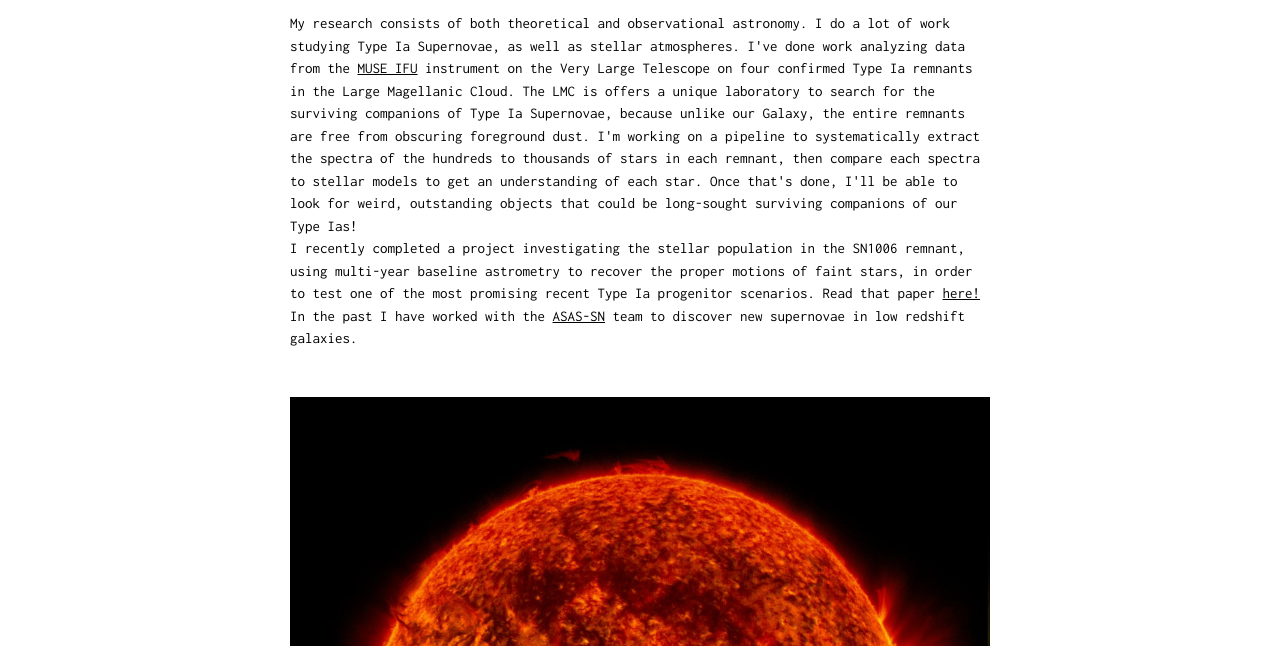
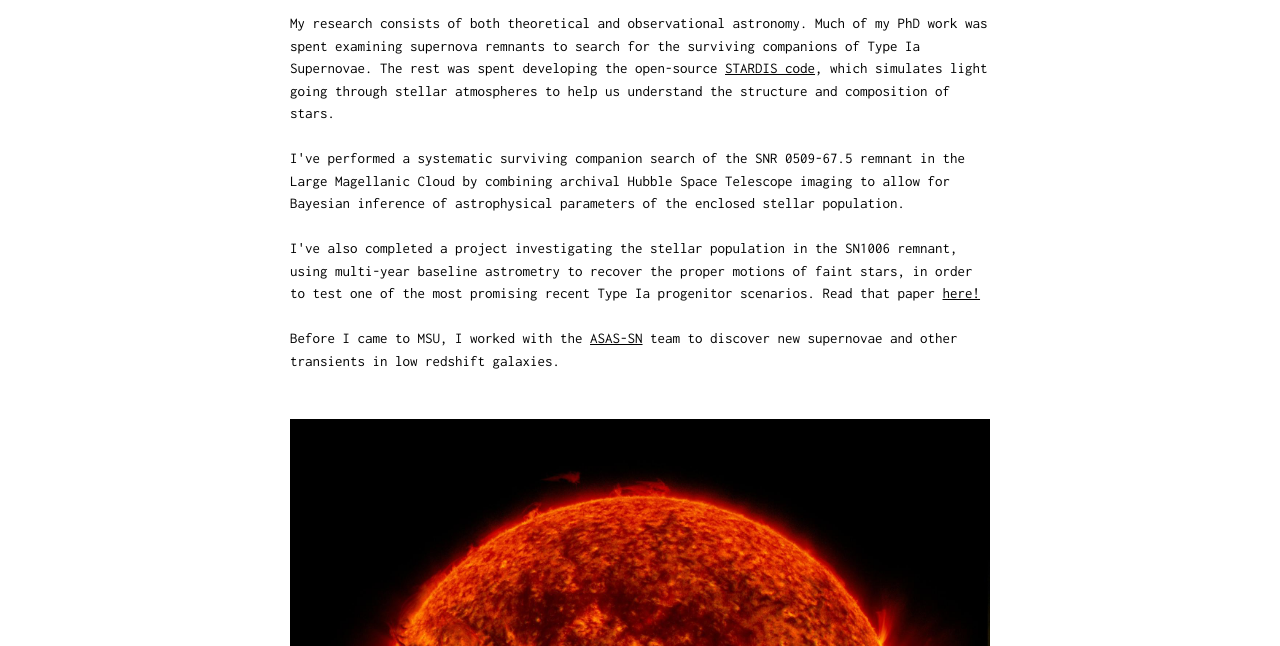
Before and after one commit to jvshields/jvshields.github.io, a plain HTML site: page research.html in a window 1280 px wide. Shown: the part 154-800 px from the top of the page. Drawn offline with nearby package versions, Linux system fonts and the light colour scheme.

Commit message:
rewrite some passages to update

```diff
--- a/research.html
+++ b/research.html
@@ -36,24 +36,23 @@
     <div class="w3-container" id="research" style="padding-bottom:32px;">
         <div class="w3-content" style="max-width:700px">
             <h2 class="w3-center w3-padding-48"><span class="w3-tag w3-wide">RESEARCH</span></h2>
-            <p>My research consists of both theoretical and observational astronomy. I do a lot of work studying Type Ia
-                Supernovae, as well as stellar atmospheres.
-                I've done work analyzing data from the <a
-                    href="https://www.eso.org/sci/facilities/develop/instruments/muse.html">MUSE IFU</a> instrument
-                on the Very Large Telescope on four confirmed Type Ia remnants in the Large Magellanic Cloud. The
-                LMC is offers a unique laboratory to search for the surviving companions of Type Ia Supernovae,
-                because unlike our Galaxy, the entire remnants are free from obscuring foreground dust. I'm working
-                on a pipeline to systematically extract the spectra of the hundreds to thousands of stars in each
-                remnant, then compare each spectra to stellar models to get an understanding of each star. Once
-                that's done, I'll be able to look for weird, outstanding objects that could be long-sought surviving
-                companions of our Type Ias!
-                <br>
-                I recently completed a project investigating the stellar population in the SN1006 remnant, using
+            <p>My research consists of both theoretical and observational astronomy. Much of my PhD work was spent
+                examining supernova remnants to search for the surviving companions of Type Ia Supernovae. The rest
+                was spent developing the open-source <a href="https://github.com/tardis-sn/stardis">STARDIS code</a>,
+                which simulates light going through
+                stellar atmospheres to help us understand the structure and composition of stars.
+                <br> <br>
+                I've performed a systematic surviving companion search of the SNR 0509-67.5 remnant in the Large Magellanic Cloud
+                by combining archival Hubble Space Telescope imaging to allow for Bayesian inference of astrophysical parameters
+                of the enclosed stellar population.
+                <br> <br>
+                I've also completed a project investigating the stellar population in the SN1006 remnant, using
                 multi-year baseline astrometry to recover the proper motions of faint stars, in order to test one of
                 the most promising recent Type Ia progenitor scenarios. Read that paper <a
-                    href="https://ui.adsabs.harvard.edu/abs/2022ApJ...933L..31S/abstract">here!</a> <br> In the past
-                I have worked with the <a href="https://www.astronomy.ohio-state.edu/asassn/">ASAS-SN</a> team to
-                discover new supernovae in low redshift galaxies.
+                href="https://ui.adsabs.harvard.edu/abs/2022ApJ...933L..31S/abstract">here!</a>
+                <br><br>
+                Before I came to MSU, I worked with the <a href="https://www.astronomy.ohio-state.edu/asassn/">ASAS-SN</a> team to
+                discover new supernovae and other transients in low redshift galaxies.
             </p>
             <p class="aligncenter">
                 <img src="the_sun.jpg" style="width:100%;max-width:800px;margin-top:32px;" class="center">
```
Also changed, not shown: about.html (+11 -7 lines), publications.html (+2 -2 lines).
